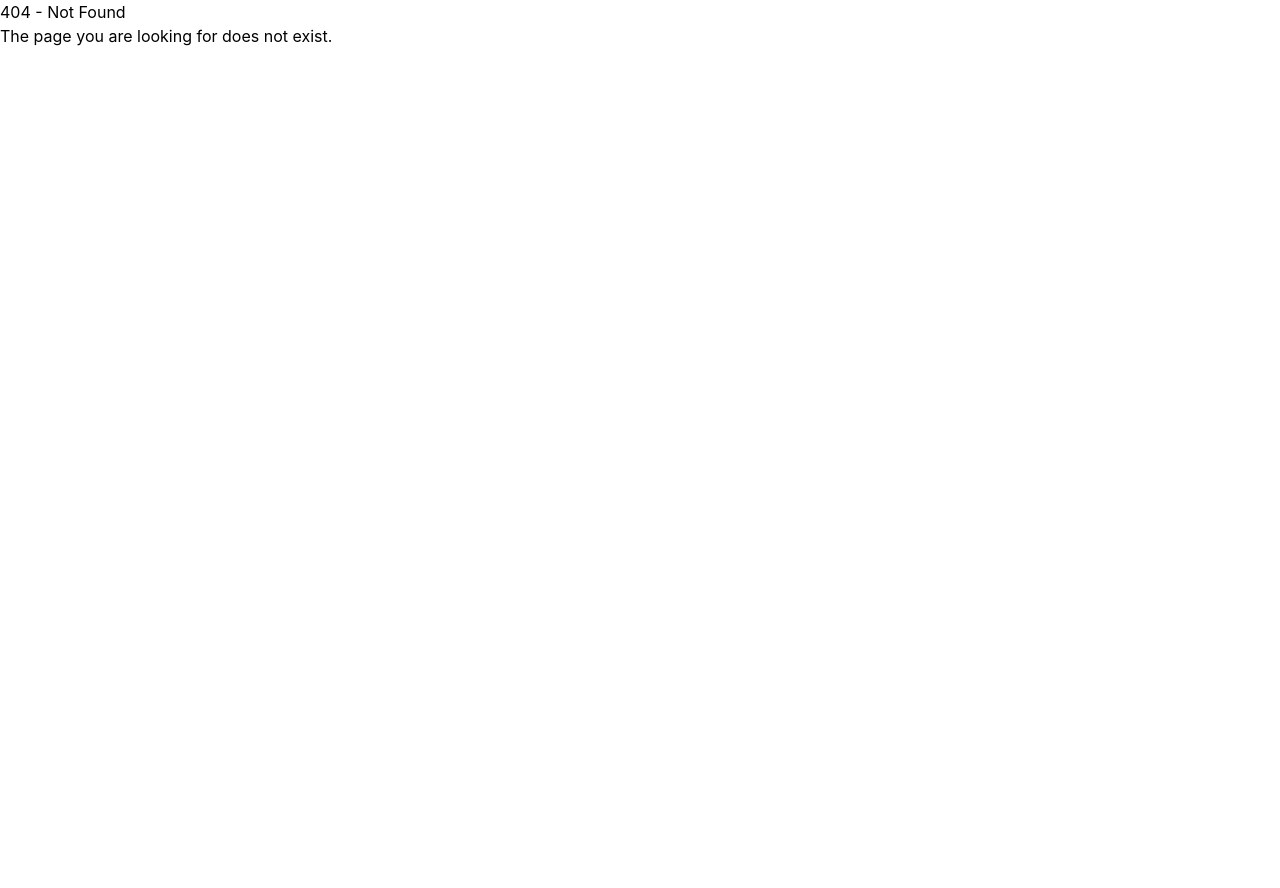
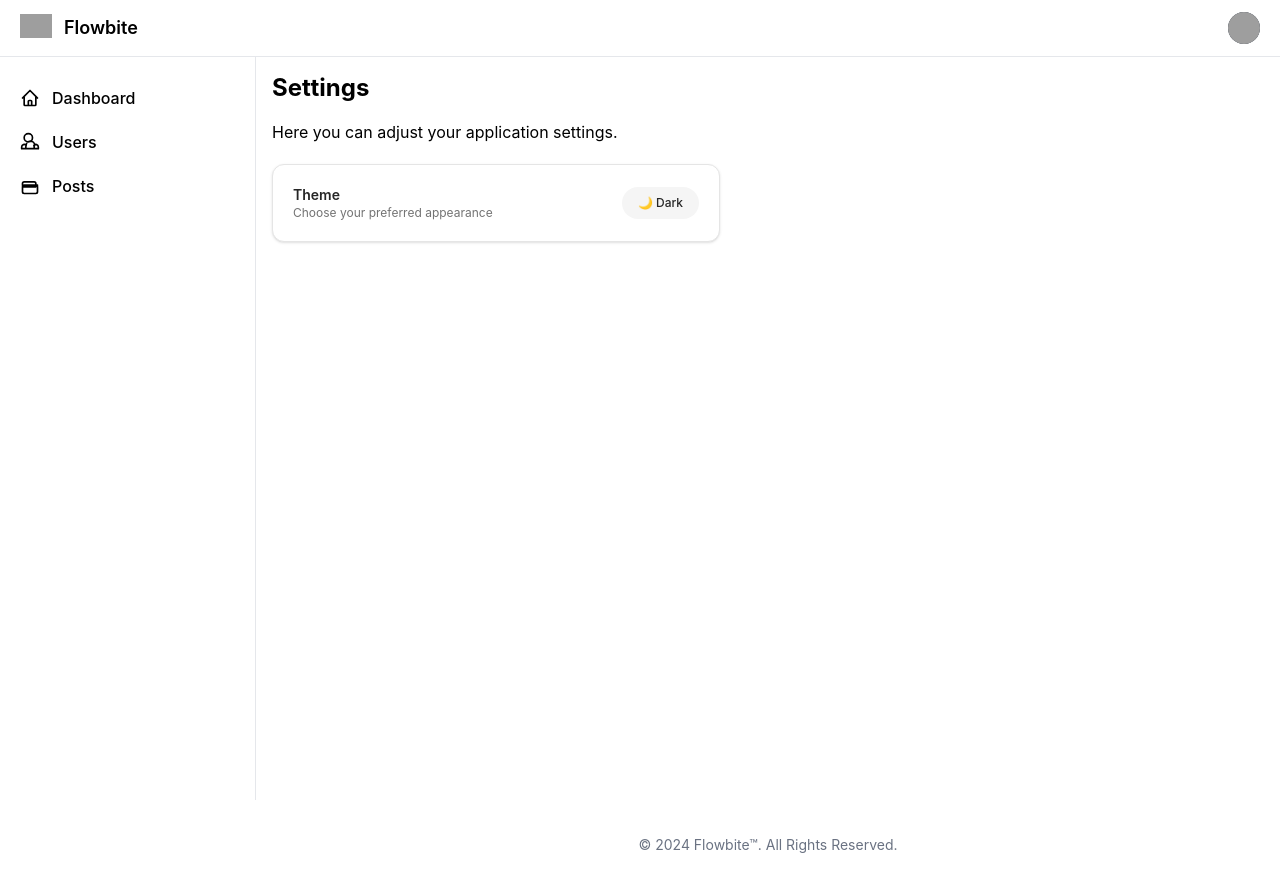
Before and after one commit to gozdekosa/react-generic, a React (Vite) app: page /settings in a window 1280 px wide. Before the commit this address had no page. Before the commit the page ends 800 px from the top, so only its background shows below. Built offline with nearby package versions, Linux system fonts and the light colour scheme; grey boxes are pictures that could not be loaded.

Commit message:
feat: add theme support and improve UI dark mode styling

```diff
--- /dev/null
+++ b/src/features/settings/components/ThemeSelector.tsx
@@ -0,0 +1,33 @@
+import useTheme from "../../../shared/hooks/useTheme";
+
+const ThemeSelector = () => {
+    const { theme, toggleTheme } = useTheme();
+
+    return (
+        <div className="w-full max-w-md rounded-xl border border-neutral-200 bg-white p-5 mt-5 shadow-sm dark:border-neutral-800 dark:bg-neutral-900">
+            <div className="flex items-center justify-between">
+
+                <div>
+                <h3 className="text-sm font-semibold text-neutral-800 dark:text-neutral-100">
+                    Theme
+                </h3>
+                <p className="text-xs text-neutral-500 dark:text-neutral-400">
+                    Choose your preferred appearance
+                </p>
+                </div>
+
+                <button
+                onClick={toggleTheme}
+                className="relative inline-flex items-center rounded-full px-4 py-2 text-xs font-medium transition
+                bg-neutral-100 text-neutral-800 hover:bg-neutral-200
+                dark:bg-neutral-800 dark:text-neutral-100 dark:hover:bg-neutral-700"
+                >
+                {theme === "light" ? "🌙 Dark" : "☀️ Light"}
+                </button>
+
+            </div>
+        </div>
+    )
+}
+
+export default ThemeSelector
--- /dev/null
+++ b/src/features/settings/pages/SettingsPage.tsx
@@ -0,0 +1,13 @@
+import ThemeSelector from "../components/ThemeSelector"
+
+const SettingsPage = () => {
+    return (
+        <div>
+            <h1 className="text-2xl font-bold mb-4">Settings</h1>
+            <p>Here you can adjust your application settings.</p>
+            <ThemeSelector />
+        </div>
+    )
+}
+
+export default SettingsPage
--- a/src/shared/components/Datatable/Datatable.tsx
+++ b/src/shared/components/Datatable/Datatable.tsx
@@ -3,9 +3,9 @@ import SortIcon from "./SortIcon";
 const DataTable = ({sortConfig, handleSort, processedUsers, columns }) => {
     return (
         <div>
-            <div className="relative overflow-x-auto bg-neutral-primary-soft shadow-xs rounded-md border border-default border-neutral-200">
+            <div className="relative overflow-x-auto bg-neutral-primary-soft shadow-xs bg-neutral-100 dark:bg-neutral-900 rounded-md border border-default border-neutral-200 dark:border-gray-700">
                 <table className="w-full text-sm text-left rtl:text-right text-body">
-                    <thead className="text-sm text-body bg-neutral-100 border-b rounded-md border-default border-neutral-200">
+                    <thead className="text-sm text-body bg-neutral-100 dark:bg-neutral-900 border-b rounded-md border-default border-neutral-200 dark:border-gray-700">
                         <tr>
                            {columns.map((col) => (
                             <th key={col.key} className="px-6 py-3 font-medium">
--- a/src/shared/components/Datatable/Search.tsx
+++ b/src/shared/components/Datatable/Search.tsx
@@ -10,7 +10,7 @@ const Search = ({ search, setSearch }: Props) => {
         placeholder="Kullanıcı ara..."
         value={search}
         onChange={(e) => setSearch(e.target.value)}
-        className="bg-neutral-primary border border-default border-neutral-200 placeholder:text-placeholder text-body focus:ring-blue-500 focus:border-blue-500 block w-full p-2.5"
+        className="bg-neutral-100 dark:bg-neutral-900 mb-4 border rounded-md border-default border-neutral-200 dark:border-gray-700 placeholder:text-placeholder text-body focus:ring-blue-500 focus:border-blue-500 block w-full p-2.5"
         />
    );
 };
--- a/src/shared/components/Footer.tsx
+++ b/src/shared/components/Footer.tsx
@@ -1,7 +1,11 @@
 const Footer = () => {
     return (
         <footer>
-
+            <div className="p-4 bg-white text-black dark:bg-black dark:text-white text-center">
+                <span className="text-sm text-gray-500 sm:text-center dark:text-gray-400">
+                    © 2024 <a href="https://flowbite.com" className="hover:underline">Flowbite™</a>. All Rights Reserved.
+                </span>
+            </div>
         </footer>
     )
 }
--- a/src/shared/components/Navbar.tsx
+++ b/src/shared/components/Navbar.tsx
@@ -7,7 +7,7 @@ const Navbar = ({ isOpen, setIsOpen }) => {
 
     return (
         <>
-        <nav className="fixed top-0 z-50 w-full bg-neutral-primary-soft border-b border-default border-gray-200">
+        <nav className="fixed top-0 z-50 w-full bg-white text-black dark:bg-black dark:text-white border-b border-default border-gray-200 dark:border-gray-700">
             <div className="px-3 py-3 lg:px-5 lg:pl-3">
                 <div className="flex items-center justify-between">
                 <div className="flex items-center justify-start rtl:justify-end">
@@ -40,18 +40,18 @@ const Navbar = ({ isOpen, setIsOpen }) => {
                             </button>
 
                             {isDropdownOpen && (
-                                <div className="absolute right-0 mt-2 z-50 bg-white border border-default-medium rounded-base shadow-lg w-44">
+                                <div className="absolute right-0 mt-2 z-50 bg-white text-black dark:bg-black dark:text-white border border-gray-200 dark:border-gray-700 border-default-medium rounded-base shadow-lg w-44">
 
-                                <div className="px-4 py-3 border-b border-default-medium">
+                                <div className="px-4 py-3 border-b border-default-medium border-gray-200 dark:border-gray-700">
                                     <p className="text-sm font-medium text-heading">Neil Sims</p>
                                     <p className="text-sm text-body truncate">neil.sims@flowbite.com</p>
                                 </div>
 
                                 <ul className="p-2 text-sm text-body font-medium">
-                                    <Link to="/" className="block p-2 hover:bg-gray-100 rounded"><span>Dashboard</span></Link>
-                                    <li><a href="#" className="block p-2 hover:bg-gray-100 rounded">Settings</a></li>
-                                    <Link to="/profile" className="block p-2 hover:bg-gray-100 rounded"><span>Profile</span></Link>
-                                    <li><a href="#" className="block p-2 hover:bg-gray-100 rounded">Sign out</a></li>
+                                    <Link to="/" className="block p-2 hover:bg-gray-100 dark:hover:bg-gray-700 rounded"><span>Dashboard</span></Link>
+                                    <Link to="/settings" className="block p-2 hover:bg-gray-100 dark:hover:bg-gray-700 rounded"><span>Settings</span></Link>
+                                    <Link to="/profile" className="block p-2 hover:bg-gray-100 dark:hover:bg-gray-700 rounded"><span>Profile</span></Link>
+                                    <li><a href="#" className="block p-2 hover:bg-gray-100 dark:hover:bg-gray-700 rounded">Sign out</a></li>
                                 </ul>
 
                                 </div>
--- a/src/shared/components/Sidebar.tsx
+++ b/src/shared/components/Sidebar.tsx
@@ -12,13 +12,14 @@ const Sidebar = ({ isOpen, setIsOpen }) => {
          <aside
         className={`
           fixed top-0 left-0  w-64 h-full
-          bg-neutral-primary-soft border-e
+          bg-white text-black dark:bg-black dark:text-white border-e
           transform transition-transform duration-300  border-default border-gray-200
+          dark:border-gray-700
           ${isOpen ? "translate-x-0 z-60" : "-translate-x-full z-40 pt-16"}
           sm:translate-x-0
         `}
       >
-        <div className="h-full px-3 py-4 overflow-y-auto bg-white">
+        <div className="h-full px-3 py-4 overflow-y-auto">
             <ul className="space-y-2 font-medium">
                 <Link to="/" className="flex items-center px-2 py-1.5 text-body rounded-base hover:bg-neutral-tertiary hover:text-fg-brand group">
                     <svg className="w-5 h-5 transition duration-75 group-hover:text-fg-brand" aria-hidden="true" xmlns="http://www.w3.org/2000/svg" width="24" height="24" fill="none" viewBox="0 0 24 24"><path stroke="currentColor" strokeLinecap="round" strokeLinejoin="round" strokeWidth="2" d="M3 12l2-2m0 0l7-7 7 7M5 10v10a1 1 0 001 1h3m10-11l2 2m-2-2v10a1 1 0 01-1 1h-3m-6 0a1 1 0 001-1v-4a1 1 0 011-1h2a1 1 0 011 1v4a1
--- a/src/shared/components/form/FormInput.tsx
+++ b/src/shared/components/form/FormInput.tsx
@@ -8,13 +8,13 @@ type Props =
 const FormInput = ({ label,error, ...props }: Props) => {
     return (
     <div>
-      <label className="block text-sm font-medium text-gray-700 mb-1">
+      <label className="block text-sm font-medium text-gray-700 dark:text-gray-100 mb-1">
         {label}
       </label>
 
       <input
         {...props}
-        className="block w-full rounded-lg border border-gray-300 px-4 py-3 text-gray-900 placeholder-gray-400 transition focus:border-blue-500 focus:outline-none focus:ring-2 focus:ring-blue-500/20"
+        className="block w-full rounded-lg border border-gray-300 px-4 py-3 text-gray-700 dark:text-gray-100 placeholder-gray-400 transition focus:border-blue-500 focus:outline-none focus:ring-2 focus:ring-blue-500/20"
       />
       {error && <p className="mt-1 text-sm text-red-600">{error}</p>}
     </div>
--- a/src/shared/config/router.tsx
+++ b/src/shared/config/router.tsx
@@ -6,6 +6,7 @@ import Posts from "../../features/posts/pages/Posts"
 import Login from "../../pages/Login"
 import Users from "../../features/users/pages/Users"
 import ProfilePage from "../../features/profile/pages/ProfilePage"
+import SettingsPage from "../../features/settings/pages/SettingsPage"
 
 const ConfigRouter = () => {
     return(
@@ -15,6 +16,7 @@ const ConfigRouter = () => {
                 <Route path="/users" element={<Users />} />
                 <Route path="/posts" element={<Posts />} />
                 <Route path="/profile" element={<ProfilePage />} />
+                <Route path="/settings" element={<SettingsPage />} />
             </Route>
             <Route path="/login" element={<Login />} />
             <Route path="*" element={<ErrorPage />} />
--- a/src/shared/context/themeContext.tsx
+++ b/src/shared/context/themeContext.tsx
@@ -22,8 +22,7 @@ type Props = {
 const ThemeProvider = ({ children }: Props) => {
     const [theme, setTheme] =
         useState<Theme>(() => {
-            const savedTheme =
-            localStorage.getItem("theme");
+            const savedTheme = localStorage.getItem("theme");
 
             return savedTheme === "dark"
             ? "dark"
--- a/src/shared/layouts/Layout.tsx
+++ b/src/shared/layouts/Layout.tsx
@@ -2,24 +2,23 @@ import { Outlet } from "react-router-dom"
 import Sidebar from "../components/Sidebar"
 import Navbar from "../components/Navbar"
 import { useState } from "react"
-import useTheme from "../hooks/useTheme"
+import Footer from "../components/Footer"
 
 const Layout = () => {
     const [isSidebarOpen, setIsSidebarOpen] = useState(false);
-
-    const { theme, toggleTheme } =
-    useTheme();
-
     return (
         <>
             <Navbar isOpen={isSidebarOpen} setIsOpen={setIsSidebarOpen}/>
             <Sidebar isOpen={isSidebarOpen} setIsOpen={setIsSidebarOpen}/>
-            <div className="p-4 sm:ml-64 mt-14  bg-white text-black dark:bg-black dark:text-white">
+            <div className="p-4 sm:ml-64 pt-18 min-h-screen bg-white text-black dark:bg-black dark:text-white">
+            <div className="flex flex-col min-h-screen">
+                <div className="flex-1">
                 <Outlet />
-                <button onClick={toggleTheme}>
-                    Theme: {theme}
-                </button>
+                </div>
+                <Footer />
             </div>
+            </div>
+
         </>
     )
 }
```
